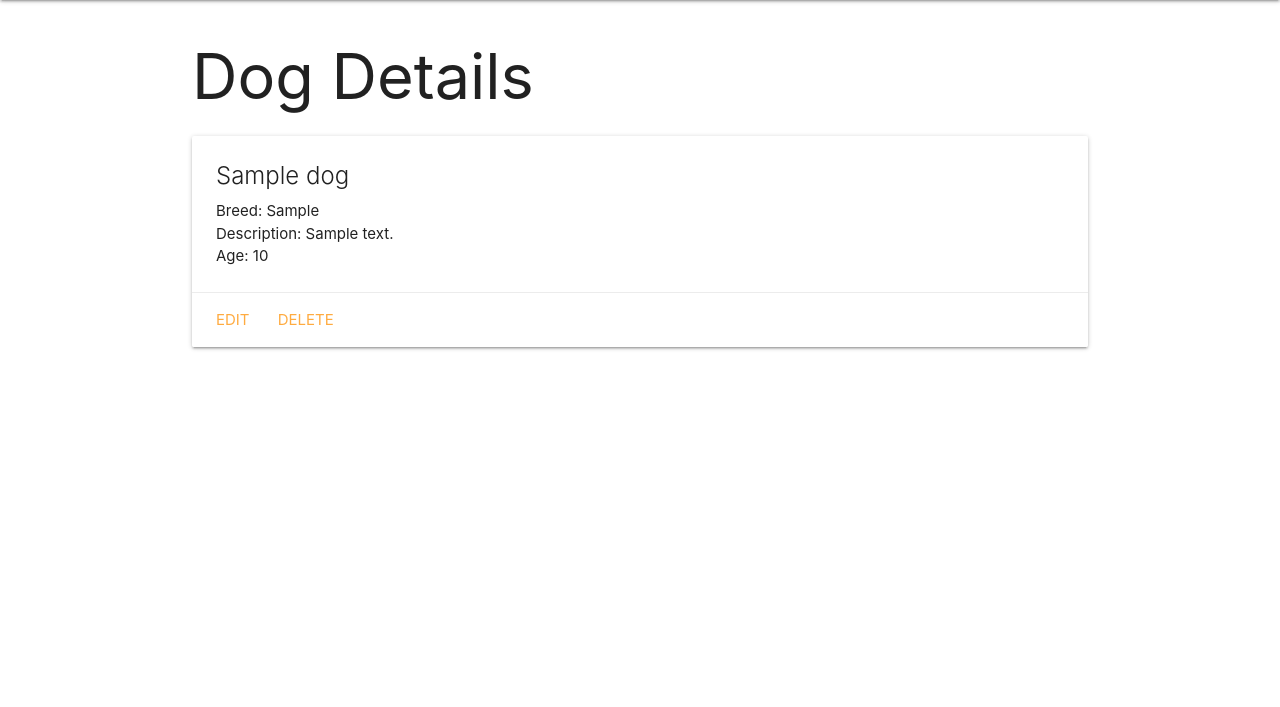
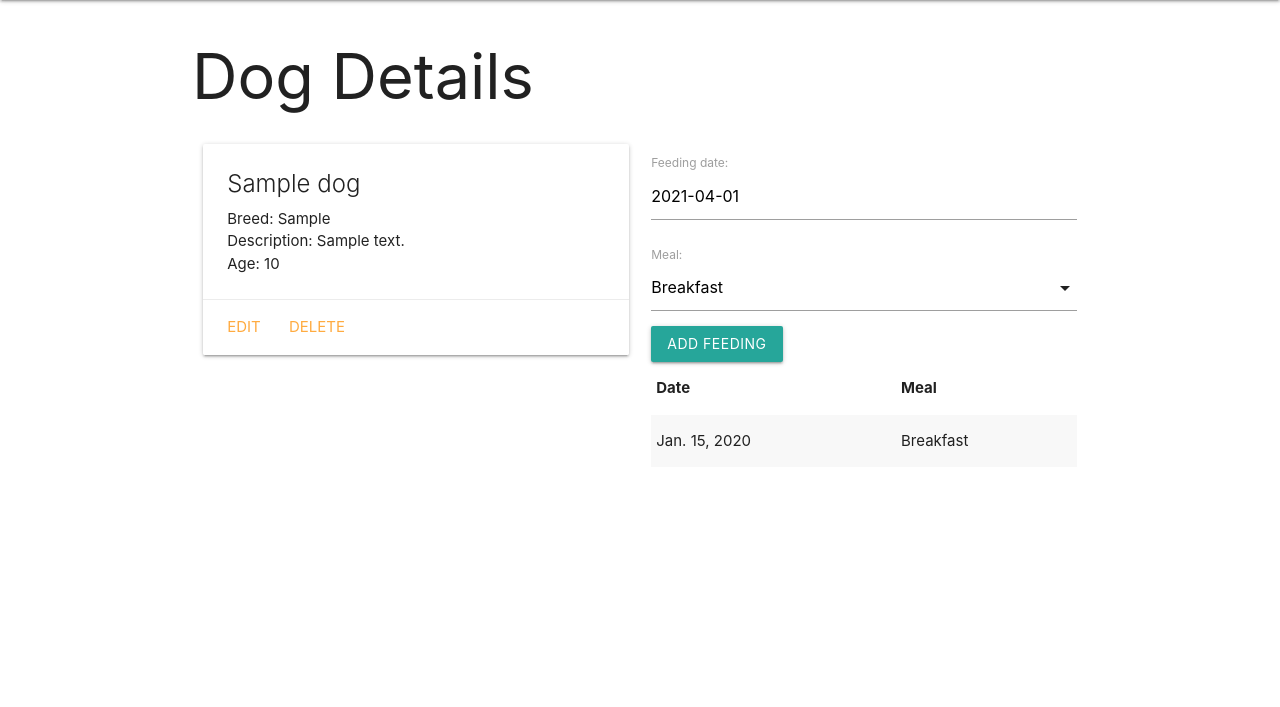
Before and after one commit to lordsilverwing/dogcollector, a Django app: page /dogs/1/ in a window 1280 px wide. Shown: the part 64-771 px from the top of the page. Run offline with Django 3.2, Linux system fonts and the light colour scheme; tables that the repository leaves empty hold one stand-in row (values such as "Sample post").

Commit message:
finish lab One to Many

```diff
--- a/main_app/admin.py
+++ b/main_app/admin.py
@@ -1,6 +1,7 @@
 from django.contrib import admin
 # import your models here
-from .models import Dog
+from .models import Dog, Feeding
 
 # Register your models here
 admin.site.register(Dog)
+admin.site.register(Feeding)
--- /dev/null
+++ b/main_app/forms.py
@@ -0,0 +1,7 @@
+from django.forms import ModelForm
+from .models import Feeding
+
+class FeedingForm(ModelForm):
+  class Meta:
+    model = Feeding
+    fields = ['date', 'meal']
--- a/main_app/models.py
+++ b/main_app/models.py
@@ -1,6 +1,13 @@
 from django.db import models
 
 from django.urls import reverse
+
+
+MEALS = (
+    ('B', 'Breakfast'),
+    ('L', 'Lunch'),
+    ('D', 'Dinner')
+)
 
 # Create your models here.
 class Dog(models.Model):
@@ -12,3 +19,21 @@ class Dog(models.Model):
     # Add this method
     def get_absolute_url(self):
         return reverse('detail', kwargs={'dog_id': self.id})
+
+
+
+class Feeding(models.Model):
+  date = models.DateField('feeding date')
+  meal = models.CharField(
+    max_length=1,
+	 choices=MEALS,
+	 default=MEALS[0][0]
+  )
+  # Create a cat_id FK
+  dog = models.ForeignKey(Dog, on_delete=models.CASCADE)
+
+  def __str__(self):
+    return f"{self.get_meal_display()} on {self.date}"
+
+  class Meta:
+    ordering = ['-date']
--- a/main_app/templates/base.html
+++ b/main_app/templates/base.html
@@ -8,6 +8,7 @@
   <title>Dog Collector</title>
   <link rel="stylesheet" href="https://cdnjs.cloudflare.com/ajax/libs/materialize/1.0.0/css/materialize.min.css">
   <link rel="stylesheet" type="text/css" href="{% static 'css/style.css' %}">
+  <script src="https://cdnjs.cloudflare.com/ajax/libs/materialize/1.0.0/js/materialize.min.js"></script>
 </head>
 <body>
   <header class="navbar-fixed">
--- a/main_app/templates/dogs/detail.html
+++ b/main_app/templates/dogs/detail.html
@@ -2,7 +2,8 @@
 {% block content %}
 
 <h1>Dog Details</h1>
-
+<div class="row">
+  <div class="col s6">
     <div class="card">
       <div class="card-content">
         <span class="card-title">{{ dog.name }}</span>
@@ -19,5 +20,39 @@
       <a href="{% url 'dogs_delete' dog.id %}">Delete</a>
     </div>
     </div>
+  </div>
+  <div class="col s6">
+    <form action="{% url 'add_feeding' dog.id %}" method="post">
+      {% csrf_token %}
+      {{ feeding_form.as_p }}
+      <input type="submit" class="btn" value="Add Feeding">
+    </form>
+    <table class="striped">
+      <thead>
+        <tr><th>Date</th><th>Meal</th></tr>
+      </thead>
+      <tbody>
+        {% for feeding in dog.feeding_set.all %}
+          <tr>
+            <td>{{feeding.date}}</td>
+            <td>{{feeding.get_meal_display}}</td>
+          </tr>
+        {% endfor %}
+      </tbody>
+    </table>
+  </div>
+</div>
+
+<script>
+  const dateEl = document.getElementById('id_date');
+  M.Datepicker.init(dateEl, {
+    format: 'yyyy-mm-dd',
+    defaultDate: new Date(),
+    setDefaultDate: true,
+    autoClose: true
+  });
+  const selectEl = document.getElementById('id_meal');
+  M.FormSelect.init(selectEl);
+</script>
 
 {% endblock %}
--- a/main_app/urls.py
+++ b/main_app/urls.py
@@ -6,6 +6,7 @@ urlpatterns = [
     path('about/', views.about, name='about'),
     path('dogs/', views.dogs_index, name='index'),
     path('dogs/<int:dog_id>/', views.dogs_detail, name='detail'),
+    path('dogs/<int:dog_id>/add_feeding/', views.add_feeding, name='add_feeding'),
     path('dogs/create/', views.DogCreate.as_view(), name='dogs_create'),
     path('dogs/<int:pk>/update/', views.DogUpdate.as_view(), name='dogs_update'),
     path('dogs/<int:pk>/delete/', views.DogDelete.as_view(), name='dogs_delete'),
--- a/main_app/views.py
+++ b/main_app/views.py
@@ -1,7 +1,8 @@
 # Create your views here
-from django.shortcuts import render
+from django.shortcuts import render, redirect
 from django.views.generic.edit import CreateView, UpdateView, DeleteView
 from .models import Dog
+from .forms import FeedingForm
 
 def home(request):
   return render(request, 'home.html')
@@ -12,7 +13,19 @@ def dogs_index(request):
   return render(request, 'dogs/index.html', { 'dogs': dogs })
 def dogs_detail(request, dog_id):
   dog = Dog.objects.get(id=dog_id)
-  return render(request, 'dogs/detail.html', { 'dog' : dog})
+  feeding_form = FeedingForm()
+  return render(request, 'dogs/detail.html', {
+     'dog' : dog, 'feeding_form': feeding_form
+     })
+
+def add_feeding(request, dog_id):
+  form = FeedingForm(request.POST)
+  if form.is_valid():
+
+    new_feeding = form.save(commit=False)
+    new_feeding.dog_id = dog_id
+    new_feeding.save()
+  return redirect('detail', dog_id=dog_id)
 
 class DogCreate(CreateView):
   model = Dog
```
Also changed, not shown: main_app/migrations/0002_feeding.py (added). Lines whose indentation alone changed are shown as unchanged.
